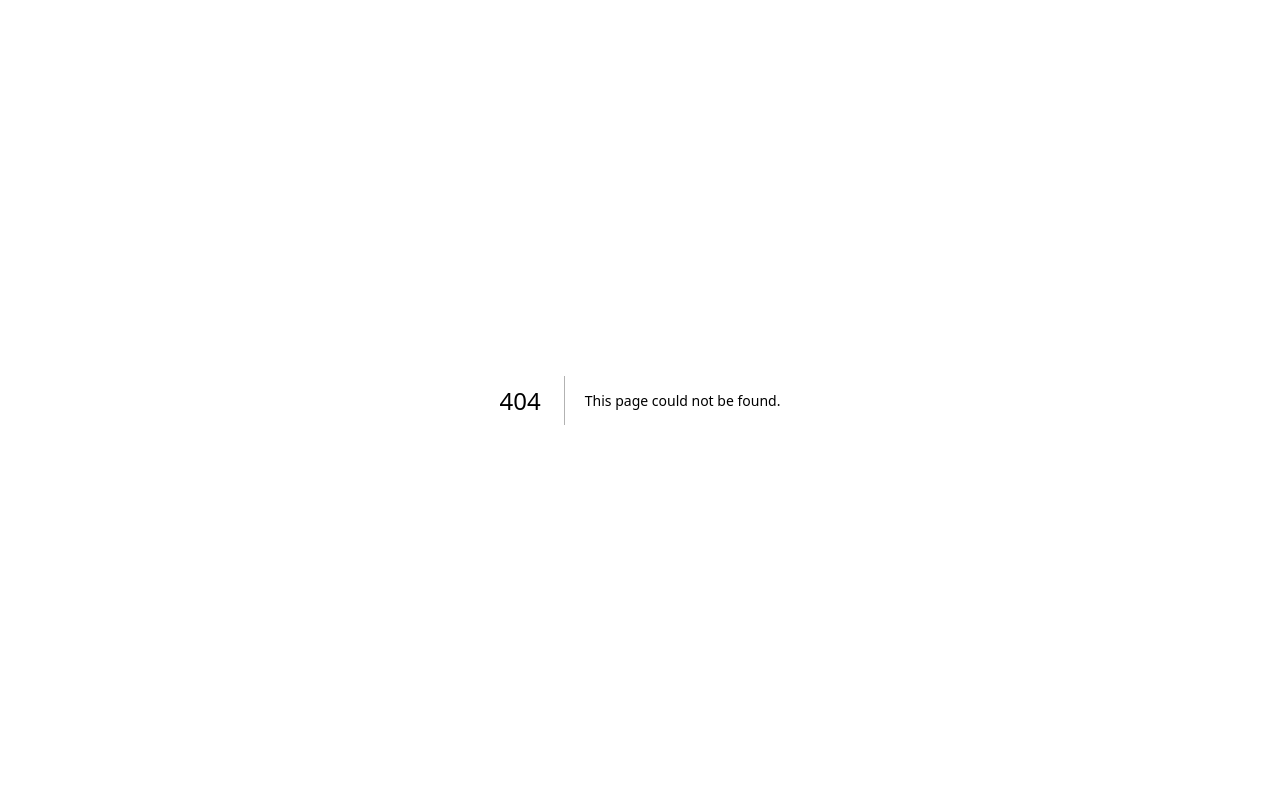
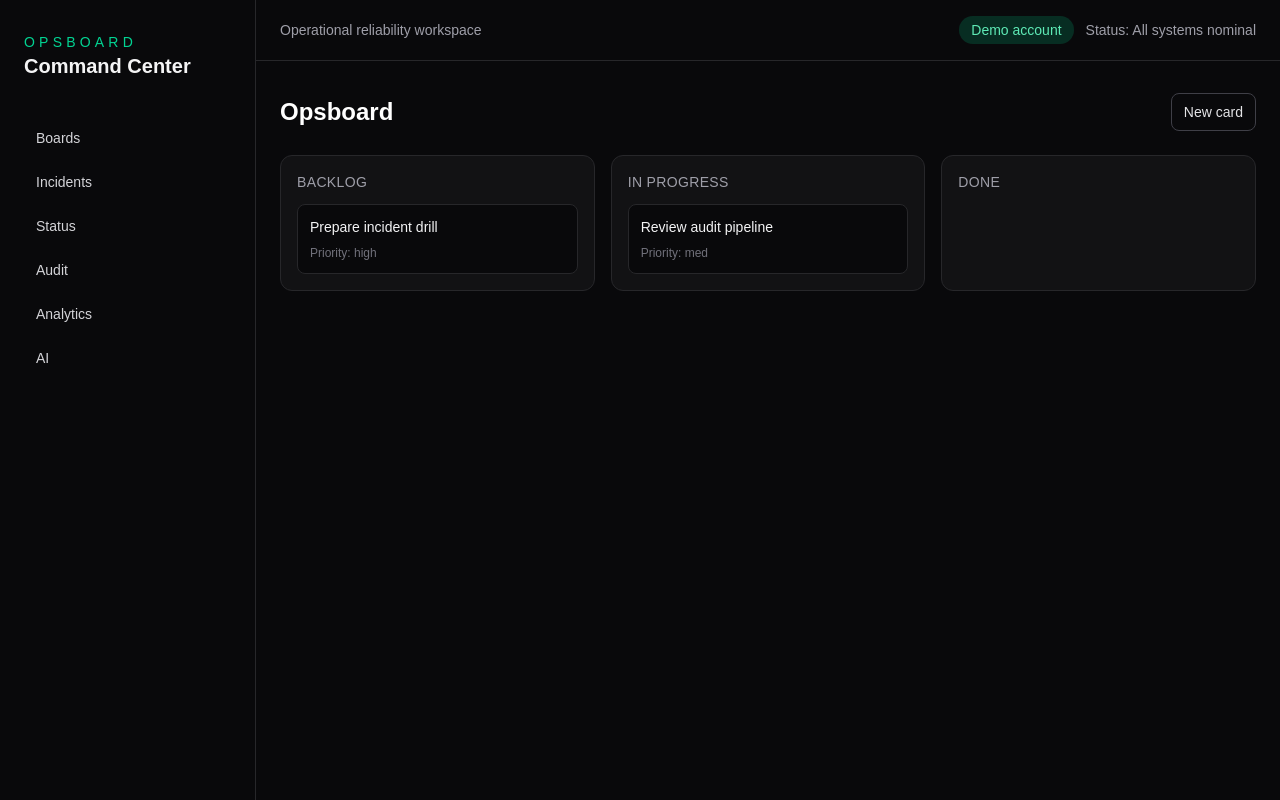
Before and after one commit to Patrik652/opsboard-mvp, a Next.js app in the folder opsboard/: page /boards in a window 1280 px wide. Before the commit this address had no page. Built offline with nearby package versions, Linux system fonts and the light colour scheme.

Commit message:
feat: add boards page

```diff
--- /dev/null
+++ b/opsboard/src/app/(app)/boards/page.tsx
@@ -0,0 +1,11 @@
+import BoardView from "@/components/boards/BoardView";
+import { buildSeedData } from "@/lib/seed";
+
+export default function BoardsPage() {
+  const seed = buildSeedData("demo");
+  const board = seed.boards[0];
+
+  return (
+    <BoardView title={board.name} lists={board.lists} cards={seed.cards} />
+  );
+}
--- /dev/null
+++ b/opsboard/src/components/boards/BoardView.tsx
@@ -0,0 +1,41 @@
+import type { Card } from "@/lib/types";
+
+type List = { id: string; name: string };
+
+type BoardViewProps = {
+  title: string;
+  lists: List[];
+  cards: Card[];
+};
+
+export default function BoardView({ title, lists, cards }: BoardViewProps) {
+  return (
+    <section>
+      <div className="mb-6 flex items-center justify-between">
+        <h1 className="text-2xl font-semibold text-white">{title}</h1>
+        <button className="rounded-lg border border-zinc-700 px-3 py-2 text-sm text-zinc-200">
+          New card
+        </button>
+      </div>
+      <div className="grid gap-4 lg:grid-cols-3">
+        {lists.map((list) => (
+          <div key={list.id} className="rounded-xl border border-zinc-800 bg-zinc-900/60 p-4">
+            <div className="mb-3 text-sm uppercase tracking-wide text-zinc-400">
+              {list.name}
+            </div>
+            <div className="space-y-3">
+              {cards
+                .filter((card) => card.listId === list.id)
+                .map((card) => (
+                  <div key={card.id} className="rounded-lg border border-zinc-800 bg-zinc-950 p-3">
+                    <div className="text-sm font-medium text-zinc-100">{card.title}</div>
+                    <div className="mt-2 text-xs text-zinc-500">Priority: {card.priority}</div>
+                  </div>
+                ))}
+            </div>
+          </div>
+        ))}
+      </div>
+    </section>
+  );
+}
```
Also changed, not shown: 1 other file (tests, documents, lock files or other folders).
